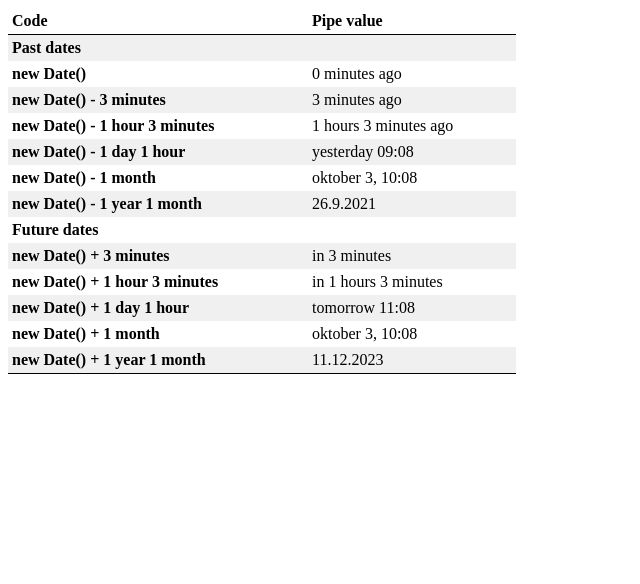
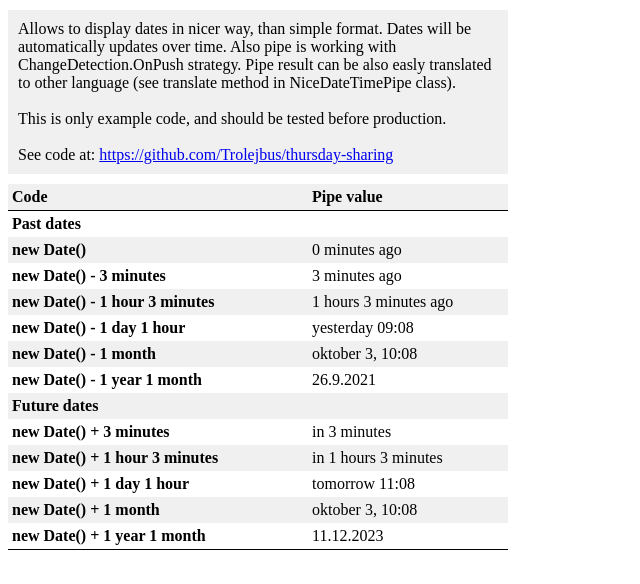
Before and after one commit to Trolejbus/thursday-sharing, an Angular app in the folder thursday-sharing/: page /nice-date-pipe in a window 1280 px wide. Shown: the top 584 px of the page, without its empty margins (0-640 px from the left). Built offline with nearby package versions, Linux system fonts and the light colour scheme.

Commit message:
Add deploy command. Add hint text

```diff
--- a/thursday-sharing/angular.json
+++ b/thursday-sharing/angular.json
@@ -100,6 +100,9 @@
             ],
             "scripts": []
           }
+        },
+        "deploy": {
+          "builder": "angular-cli-ghpages:deploy"
         }
       }
     }
--- a/thursday-sharing/package.json
+++ b/thursday-sharing/package.json
@@ -27,6 +27,7 @@
     "@angular/cli": "~14.2.8",
     "@angular/compiler-cli": "^14.2.0",
     "@types/jasmine": "~4.0.0",
+    "angular-cli-ghpages": "^1.0.3",
     "jasmine-core": "~4.3.0",
     "karma": "~6.4.0",
     "karma-chrome-launcher": "~3.1.0",
--- a/thursday-sharing/src/app/examples/nice-date-pipe/nice-date-pipe.component.html
+++ b/thursday-sharing/src/app/examples/nice-date-pipe/nice-date-pipe.component.html
@@ -1,3 +1,11 @@
+<div class="container">
+    <div class="hint">
+        Allows to display dates in nicer way, than simple format. Dates will be automatically updates over time. Also pipe is working with ChangeDetection.OnPush strategy. Pipe result can be also easly translated to other language (see translate method in NiceDateTimePipe class).
+        <br /><br />
+        This is only example code, and should be tested before production.
+        <br /><br />
+        See code at: <a href="https://github.com/Trolejbus/thursday-sharing" target="_blank">https://github.com/Trolejbus/thursday-sharing</a>
+    </div>
     <div class="example-row header">
         <div class="label">Code</div>
         <div class="pipe-value">Pipe value</div>
@@ -55,3 +63,4 @@
         <div class="label">new Date() + 1 year 1 month</div>
         <div class="pipe-value">{{ dateYearLater | niceDateTime }}</div>
     </div>
+</div>
--- a/thursday-sharing/src/app/examples/nice-date-pipe/nice-date-pipe.component.scss
+++ b/thursday-sharing/src/app/examples/nice-date-pipe/nice-date-pipe.component.scss
@@ -1,6 +1,9 @@
+.container {
+    width: 500px;
+}
+
 .example-row {
     display: flex;
-    width: 500px;
     padding: 4px;
 
     .label {
@@ -21,3 +24,9 @@
         border-bottom: 1px solid black;
     }
 }
+
+.hint {
+    background-color: #f0f0f0;
+    padding: 10px;
+    margin: 10px 0;
+}
```
Also changed, not shown: 1 other file (tests, documents, lock files or other folders). Lines whose indentation alone changed are shown as unchanged.
